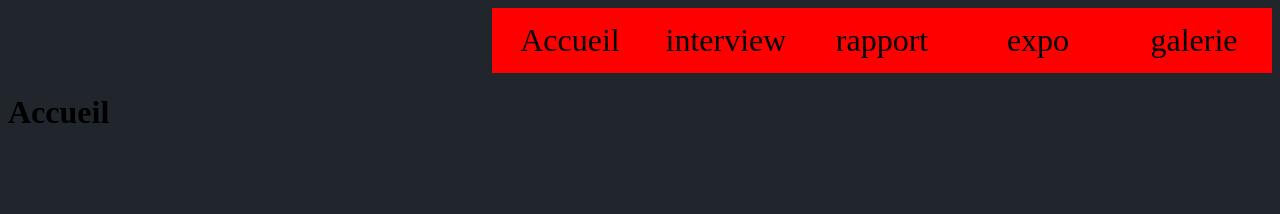
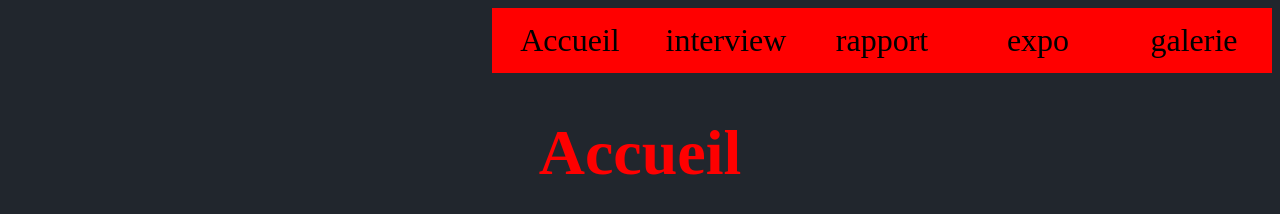
Before and after one commit to PommeDeuxTerre/site_prefo, a plain HTML site: page index.html in a window 1280 px wide. Drawn offline with Linux system fonts and the light colour scheme.

Commit message:
h1 style

```diff
--- a/css/style.css
+++ b/css/style.css
@@ -1,5 +1,11 @@
 body {
     background-color: #21262d ;
+}
+h1 {
+    color: red;
+    text-align: center;
+    font-size: 4em;
+    font-weight: 800;
 }
 nav[id="page-nav"] {
     display: flex;
```
